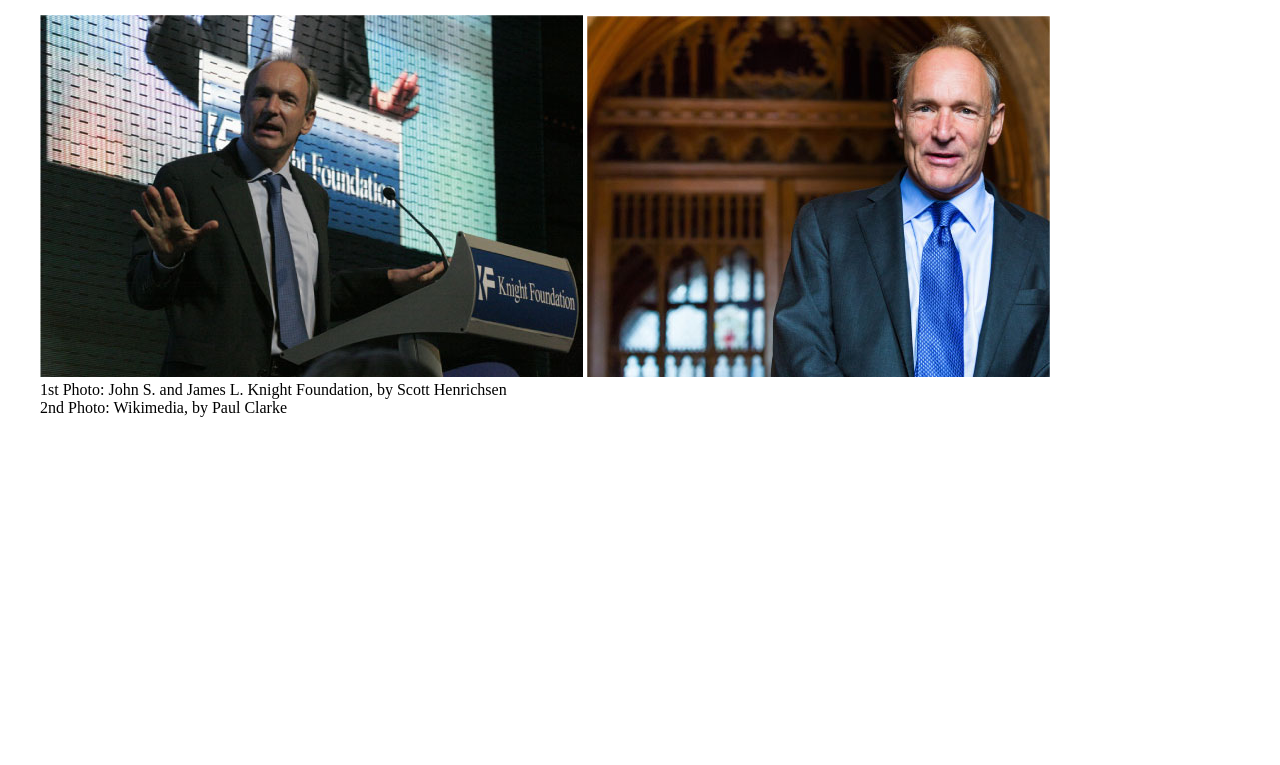
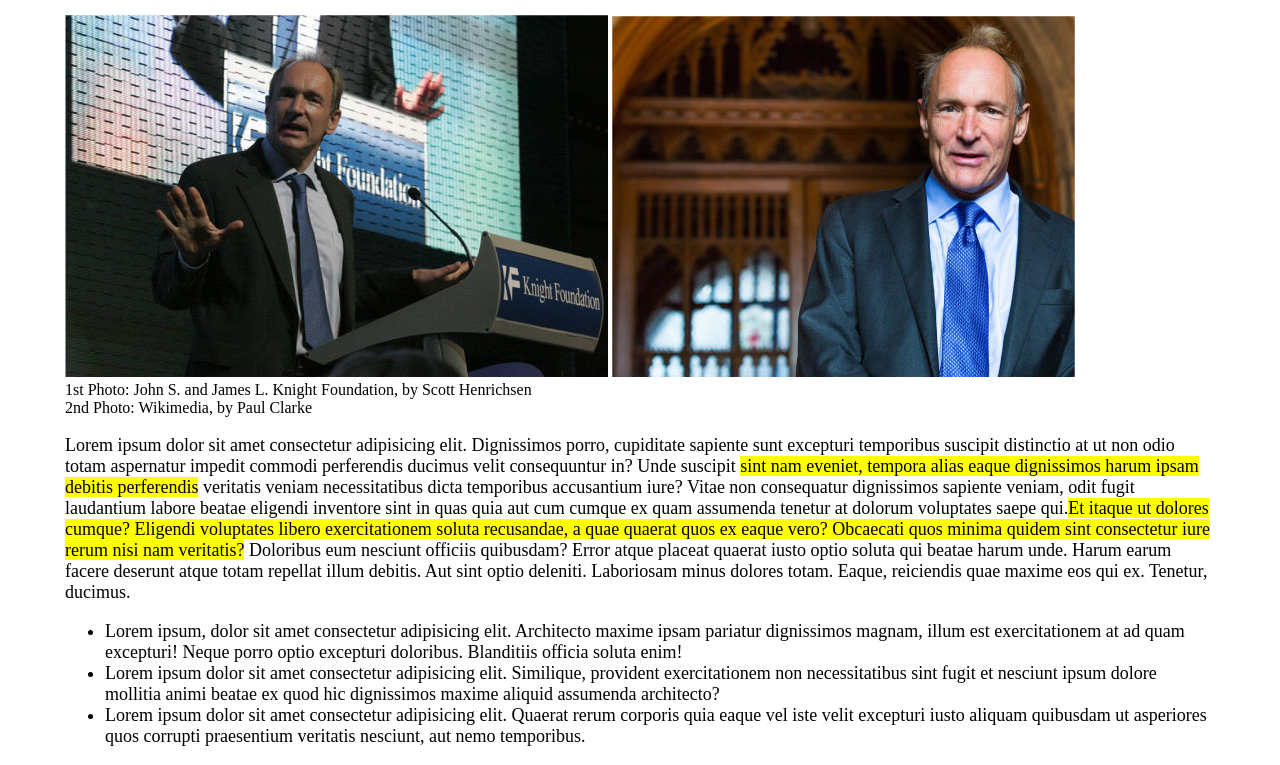
Before and after one commit to xhonatankonomi/html-css-booleaner, a plain HTML site: page index.html in a window 1280 px wide. Shown: the part 250-1015 px from the top of the page. Before the commit the page ends 800 px from the top, so only its background shows below. Drawn offline with Linux system fonts and the light colour scheme.

Commit message:
add paragraphs and highlights

```diff
--- a/assets/css/style.css
+++ b/assets/css/style.css
@@ -38,3 +38,18 @@ thead{
     padding: 10px;
     text-align: center;
 }
+
+.immagini{
+    margin-left: 25px;
+}
+
+.paragrafo_lista{
+    margin-left: 65px;
+    font-size: large;
+    margin-right: 65px;
+
+}
+
+.evidenziato{
+    background-color: yellow;
+}
--- a/index.html
+++ b/index.html
@@ -15,12 +15,20 @@
             <h1>Internet deve essere al servizio del "bene pubblico": il manifesto di Tim Berners-Lee</h1>
             <p class="autore">Scritto da <a class="testoautore">The Booleaner</a><br>il 10/10/2020</p>
         </div>
-        <div>
+        <div class="immagini">
             <figure>
                 <img src="./assets/img/tim-1.jpg" alt="tim berners lee">
                 <img src="./assets/img/tim-2.jpg" alt="tim berners lee">
                 <figcaption>1st Photo: John S. and James L. Knight Foundation, by Scott Henrichsen <br>2nd Photo: Wikimedia, by Paul Clarke</figcaption>
             </figure>
+        </div>
+        <div class="paragrafo_lista">
+            <p>Lorem ipsum dolor sit amet consectetur adipisicing elit. Dignissimos porro, cupiditate sapiente sunt excepturi temporibus suscipit distinctio at ut non odio totam aspernatur impedit commodi perferendis ducimus velit consequuntur in? Unde suscipit <a class="evidenziato">sint nam eveniet, tempora alias eaque dignissimos harum ipsam debitis perferendis</a> veritatis veniam necessitatibus dicta temporibus accusantium iure? Vitae non consequatur dignissimos sapiente veniam, odit fugit laudantium labore beatae eligendi inventore sint in quas quia aut cum cumque ex quam assumenda tenetur at dolorum voluptates saepe qui.<a class="evidenziato">Et itaque ut dolores cumque? Eligendi voluptates libero exercitationem soluta recusandae, a quae quaerat quos ex eaque vero? Obcaecati quos minima quidem sint consectetur iure rerum nisi nam veritatis?</a> Doloribus eum nesciunt officiis quibusdam? Error atque placeat quaerat iusto optio soluta qui beatae harum unde. Harum earum facere deserunt atque totam repellat illum debitis. Aut sint optio deleniti. Laboriosam minus dolores totam. Eaque, reiciendis quae maxime eos qui ex. Tenetur, ducimus.</p>
+            <ul>
+                <li>Lorem ipsum, dolor sit amet consectetur adipisicing elit. Architecto maxime ipsam pariatur dignissimos magnam, illum est exercitationem at ad quam excepturi! Neque porro optio excepturi doloribus. Blanditiis officia soluta enim!</li>
+                <li>Lorem ipsum dolor sit amet consectetur adipisicing elit. Similique, provident exercitationem non necessitatibus sint fugit et nesciunt ipsum dolore mollitia animi beatae ex quod hic dignissimos maxime aliquid assumenda architecto?</li>
+                <li>Lorem ipsum dolor sit amet consectetur adipisicing elit. Quaerat rerum corporis quia eaque vel iste velit excepturi iusto aliquam quibusdam ut asperiores quos corrupti praesentium veritatis nesciunt, aut nemo temporibus.</li>
+            </ul>
         </div>
 
     <footer>
```
